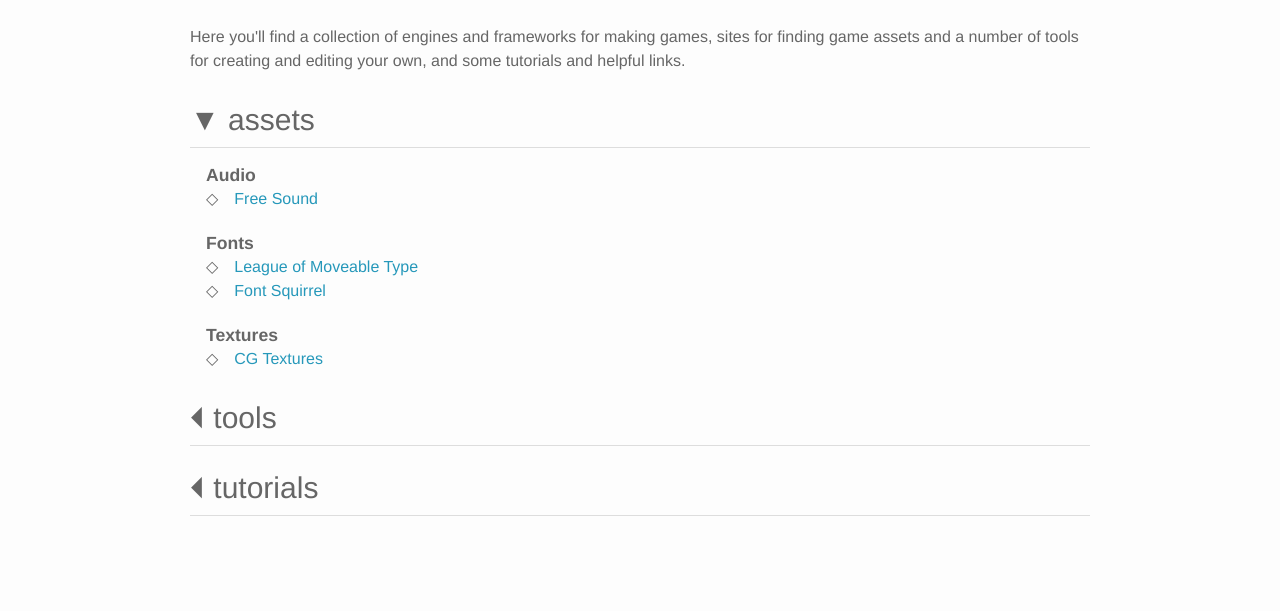
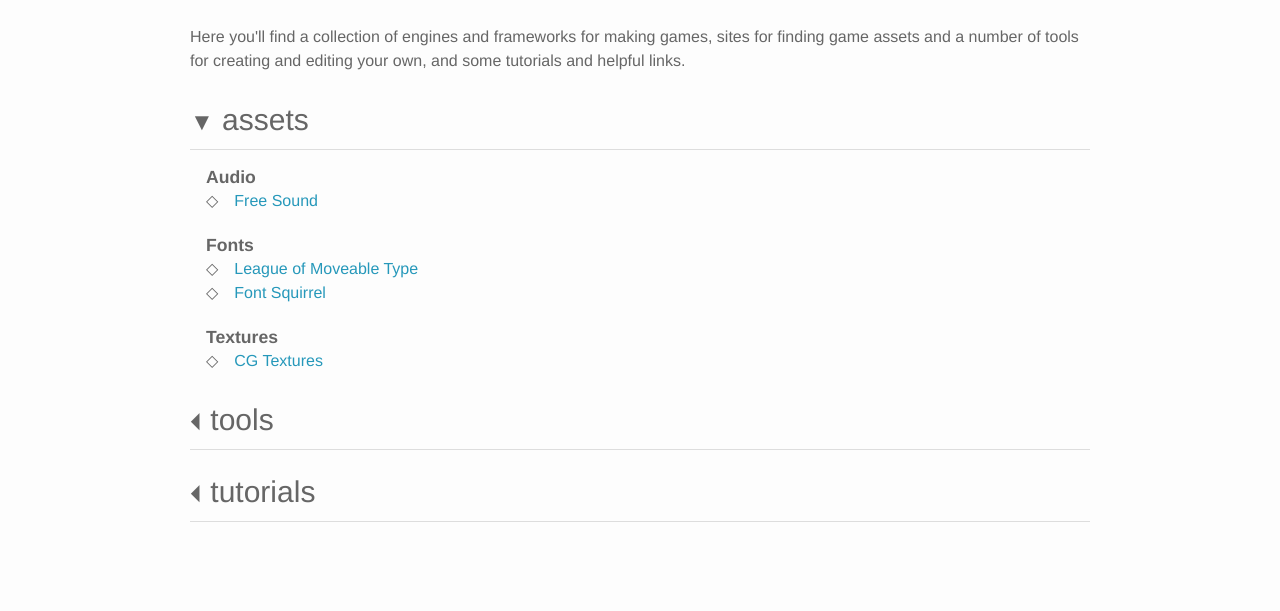
Before and after one commit to BCIT-GameDevClub/BCITOldWebsite, a Jekyll site: the page built from resources.md, in a window 1280 px wide. Shown: the part 157-768 px from the top of the page. Built offline with Jekyll 4.4.1, drawn with Linux system fonts in a browser that asks for light colours; nearby versions of some CDN libraries.

Commit message:
Reduce arrow font size

```diff
--- a/_sass/_layout.scss
+++ b/_sass/_layout.scss
@@ -295,6 +295,10 @@
     display: block;
 }
 
+.accordion-indicator {
+	font-size: 0.8em;
+}
+
 /**
  * Portfolio pages.
  */
```
